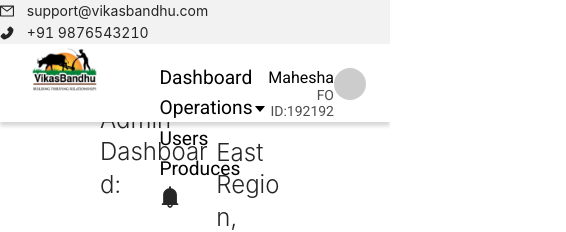
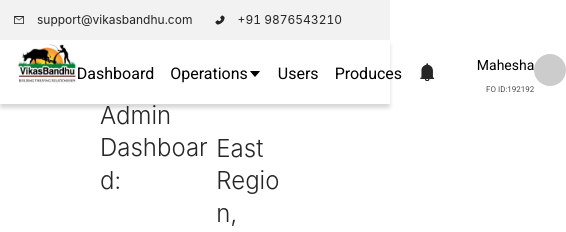
Before and after one commit to deVamshi/vikas_admin, a React (Create React App) app: page / in a window 390 px wide. Shown: the top 232 px of the page, 566 px wide, since content can reach past the window. Built offline with nearby package versions, Linux system fonts and the light colour scheme; no server answers.

Commit message:
app header media queries added, filtered out comments

```diff
--- a/src/App.scss
+++ b/src/App.scss
@@ -1,5 +1,64 @@
-/* Header */
+// Header
 @import url("https://fonts.googleapis.com/css2?family=Montserrat&display=swap");
+@media only screen and (max-width: 720px) {
+  /* For mobile phones: */
+  .header-breadcrumb {
+    color: black;
+    align-content: center;
+    width: 25rem !important;
+    height: 3rem;
+    font-size: 1rem !important;
+    align-items: center;
+    padding-top: 1.2rem;
+  }
+  .left-text-first {
+    font-size: 10px !important;
+  }
+  .standard-bar {
+    font-size: 12px !important;
+  }
+  .landing-page-header-bar {
+    background: #ffffff;
+    display: flex;
+    flex-direction: row;
+    height: 4rem !important;
+    width: 100%;
+    padding-left: 1rem;
+    padding-right: 1rem;
+    box-shadow: 0px 4px 4px rgba(0, 0, 0, 0.16);
+    position: absolute;
+    z-index: 1;
+  }
+  .col-2-2-2 {
+    flex-basis: 30%;
+    padding-top: 0.5rem !important;
+    align-items: center;
+    align-content: center;
+    text-align: right;
+    top: 20%;
+  }
+  .logo {
+    padding-left: 1px;
+
+    width: 3.8rem !important;
+    height: 3rem !important;
+    float: left;
+  }
+  .col-2 {
+    display: flex;
+    flex-direction: row;
+    flex-basis: 20% !important;
+  }
+  .col-22 {
+    display: flex;
+    flex-direction: row;
+    flex-basis: 80% !important;
+  }
+  .ant-breadcrumb-separator {
+    margin: 0 4px;
+    color: rgba(0, 0, 0, 0.45);
+  }
+}
 .navbar {
   z-index: 500;
   top: 0px;
@@ -7,10 +66,11 @@
   left: 0px;
   display: flex;
   background-color: #ffffff;
-  box-shadow: 0px 4px 4px 0 rgba(0, 0, 0, 0.25);
+  box-shadow: 0px 4px 4px rgba(0, 0, 0, 0.25);
   align-items: center;
   height: 80px;
 }
+
 .ant-anchor {
   display: flex;
   padding-left: 1rem;
@@ -99,6 +159,7 @@ a:focus::after {
   border-radius: 10;
   left: 0;
   bottom: 0;
+
   background: #12805c;
 }
 .item {
@@ -112,6 +173,11 @@ a:focus::after {
   display: flex;
   flex-direction: row;
   flex-basis: 50%;
+}
+.col-22 {
+  display: flex;
+  flex-direction: row;
+  flex-basis: 50% !important;
 }
 .col-2-2 {
   flex-direction: row-reverse;
@@ -167,14 +233,15 @@ a:focus::after {
   flex-direction: row;
   height: fit-content;
   width: 100%;
-  padding-left: 1.3rem;
-  padding-right: 1.5rem;
-  box-shadow: 0 4px 4px 0 rgba(0, 0, 0, 0.16);
+  padding-left: 1rem;
+  padding-right: 1rem;
+  box-shadow: 0px 4px 4px rgba(0, 0, 0, 0.16);
   position: absolute;
   z-index: 1;
 
   .logo {
-    padding-left: 10px;
+    padding-left: 1px;
+
     width: 4.8rem;
     height: 3.3rem;
     float: left;
@@ -235,10 +302,6 @@ a:focus::after {
 .ant-breadcrumb > span:last-child .ant-breadcrumb-separator {
   display: none;
 }
-.ant-breadcrumb-separator {
-  margin: 0 8px;
-  color: rgba(0, 0, 0, 0.45);
-}
 .ant-breadcrumb-link > .anticon + span,
 .ant-breadcrumb-link > .anticon + a {
   margin-left: 4px;
@@ -270,7 +333,34 @@ a:focus::after {
   margin-right: 4px;
   margin-left: 0;
 }
-/* Details */
+// Details
+@media only screen and (max-width: 720px) {
+  .cid {
+    display: inline-block;
+    font-family: Roboto;
+    font-style: normal;
+    font-weight: normal;
+    font-size: 8px !important;
+    line-height: 16px;
+    align-items: center;
+    text-align: right;
+
+    color: #4e4e4e;
+  }
+  .cname {
+    display: inline-block;
+    font-family: Roboto;
+    font-style: normal;
+    font-weight: 100 !important;
+    font-size: 14px !important;
+    line-height: 19px;
+    /* identical to box height */
+    align-items: center;
+    text-align: right;
+
+    color: #000000;
+  }
+}
 .details {
   margin: 0;
   position: relative;
@@ -291,7 +381,8 @@ a:focus::after {
 
   color: #4e4e4e;
 }
-.cname{
+.cname {
+  display: inline-block;
   font-family: Roboto;
   font-style: normal;
   font-weight: 500;
@@ -300,6 +391,7 @@ line-height: 19px;
   /* identical to box height */
   align-items: center;
   text-align: right;
+
   color: #000000;
 }
 .row-2-70 {
--- a/src/App.tsx
+++ b/src/App.tsx
@@ -3,16 +3,8 @@ import "./dashboard-ui/dashboard.scss";
 import "./App.scss";
 import AppHeader from "./components/common/AppHeader";
 import Register from "./components/register/Register";
-import {
-  BrowserRouter as Router,
-  Route,
-  Link,
-  BrowserRouter,
-  Routes,
-} from "react-router-dom";
+import { BrowserRouter as Router, Route, Routes } from "react-router-dom";
 import Dashboard from "./dashboard-ui";
-import { useEffect, useState } from "react";
-// const { Header, Content } = Layout;
 function App() {
   return (
     <Router>
@@ -21,7 +13,6 @@ function App() {
           <AppHeader />
         </Affix>
         <Routes>
-          <Route path="/register" element={<Register />} />
           <Route path="/" element={<Dashboard />} />
         </Routes>
       </div>
--- a/src/components/common/AppHeader.tsx
+++ b/src/components/common/AppHeader.tsx
@@ -1,159 +1,71 @@
-// import React from 'react';
-// import logo from './logo.svg';
-// // import './App.scss';
-// import Bar from './bar';
-
-// import Detail from './Detprof';
-// import { BrowserRouter as Router, Route, Link, BrowserRouter } from "react-router-dom";
-// import { Breadcrumb, Image, Modal } from 'antd';
-// import { Layout, Menu, Dropdown } from 'antd';
-// import { DownOutlined } from '@ant-design/icons';
-// import { CaretDownOutlined, BellFilled } from '@ant-design/icons';
-// // import './Anto.css';
-// import 'antd/dist/antd.css';
-// // import './App.css';
-// // import './index.css';
-
-// const menu = (
-  // <Menu>
-  //   <Menu.Item>
-  //     <Link to="/transactions">
-  //       Transactions
-  //     </Link>
-  //   </Menu.Item>
-  //   <Menu.Item>
-  //     <Link to="/matches">
-  //       Matches
-  //     </Link>
-  //   </Menu.Item>
-  // </Menu>
-// );
-
-
-// const { Header } = Layout;
-
-// function App() {
-
-
-//   return (
-//     <div className="container1">
-
-//       <div className="standard-bar">
-//         <Bar mail="    support@vikasbandhu.com" phone="+91 9876543210  " />
-//       </div>
-//       <div className="landing-page-header-bar">
-//         <div className="col-2">
-//           <Image className="logo" src="./logo192.png" preview={false} />
-//         </div>
-//         <div className="col-2">
-//           <div className="col-2-2">
-//             <Breadcrumb className="header-breadcrumb" separator=" " >
-//               <Breadcrumb.Item className="item button"><Link to="/">Dashboard</Link></Breadcrumb.Item>
-//               <Breadcrumb.Item>
-//                 <Dropdown overlay={menu}>
-//                   <a className="ant-dropdown-link" onClick={e => e.preventDefault()}>
-//                     Operations<CaretDownOutlined />
-//                   </a>
-//                 </Dropdown>
-//               </Breadcrumb.Item>
-//               <Breadcrumb.Item className="item button">
-//                 <Link to="/users">Users</Link>
-//               </Breadcrumb.Item>
-//               <Breadcrumb.Item className="item button" ><Link to="/produces">Produces</Link></Breadcrumb.Item>
-
-//               <Breadcrumb.Item className="item bell" >
-//                 <BellFilled style={{ fontSize: '115%' }} />
-//               </Breadcrumb.Item>
-//             </Breadcrumb>
-//           </div>
-//           <div className="col-2-2-2">
-//             <Detail />
-//           </div>
-
-//         </div>
-//       </div>
-
-//     </div>
-//   );
-
-
-// }
-
-// export default App;
-
-import Bar from './bar';
-
-
-
-import Detail from './Detprof';
-import { Link} from "react-router-dom";
-import { Breadcrumb, Image, Modal } from 'antd';
-import { Layout, Menu, Dropdown} from 'antd';
-import {CaretDownOutlined,BellFilled} from '@ant-design/icons';
-import 'antd/dist/antd.css';
+import Bar from "./bar";
+import Detail from "./Detprof";
+import { Link } from "react-router-dom";
+import { Breadcrumb, Image, Modal } from "antd";
+import { Layout, Menu, Dropdown } from "antd";
+import { CaretDownOutlined, BellFilled } from "@ant-design/icons";
+import "antd/dist/antd.css";
 
 const menu = (
   <Menu>
     <Menu.Item>
-    <Link to="/transactions">
-      Transactions
-    </Link>
+      <Link to="/transactions">Transactions</Link>
     </Menu.Item>
     <Menu.Item>
-    <Link to="/matches">
-      Matches
-    </Link>
+      <Link to="/matches">Matches</Link>
     </Menu.Item>
   </Menu>
 );
 
-
-const {Header}=Layout;
-
-function App() {
-
-    return(
+function AppHeader() {
+  return (
     <div className="container1">
-
       <div className="standard-bar">
-              <Bar mail="support@vikasbandhu.com    " phone="        +91 9876543210"/>
+        <Bar
+          mail="support@vikasbandhu.com    "
+          phone="        +91 9876543210"
+        />
       </div>
       <div className="landing-page-header-bar">
         <div className="col-2">
           <Image className="logo" src="./logo192.png" preview={false} />
         </div>
-        <div className="col-2">
+        <div className="col-22">
           <div className="col-2-2">
-          <Breadcrumb className="header-breadcrumb" separator=" " >
-               <Breadcrumb.Item className="item button"><Link to="/">Dashboard</Link></Breadcrumb.Item>
+            <Breadcrumb className="header-breadcrumb" separator=" ">
+              <Breadcrumb.Item className="item button">
+                <Link to="/">Dashboard</Link>
+              </Breadcrumb.Item>
               <Breadcrumb.Item>
                 <Dropdown overlay={menu}>
-                   <a className="ant-dropdown-link" onClick={e => e.preventDefault()}>
-                     Operations<CaretDownOutlined />
+                  <a
+                    className="ant-dropdown-link"
+                    onClick={(e) => e.preventDefault()}
+                  >
+                    Operations
+                    <CaretDownOutlined />
                   </a>
                 </Dropdown>
               </Breadcrumb.Item>
               <Breadcrumb.Item className="item button">
                 <Link to="/users">Users</Link>
               </Breadcrumb.Item>
-               <Breadcrumb.Item className="item button" ><Link to="/produces">Produces</Link></Breadcrumb.Item>
-               <Breadcrumb.Item className="item bell" >
-                 <BellFilled style={{ fontSize: '115%' }} />
+              <Breadcrumb.Item className="item button">
+                <Link to="/produces">Produces</Link>
+              </Breadcrumb.Item>
+              <Breadcrumb.Item className="item bell">
+                <BellFilled style={{ fontSize: "115%" }} />
               </Breadcrumb.Item>
             </Breadcrumb>
           </div>
 
-
           <div className="col-2-2-2">
-        <Detail/>
+            <Detail />
           </div>
         </div>
       </div>
     </div>
-
   );
-
-
 }
 
-export default App;
+export default AppHeader;
--- a/src/components/common/Footer.tsx
+++ b/src/components/common/Footer.tsx
@@ -2,7 +2,6 @@ import React from "react";
 import { Row, Col, Image } from "antd";
 import { MailOutlined, PhoneOutlined } from "@ant-design/icons";
 import { Typography } from "antd";
-// import samparkLogo from "../../images/sampark-logo.svg";
 
 const { Text } = Typography;
 function Footer() {
@@ -35,7 +34,6 @@ function Footer() {
           </Text>
           <br />
           <Image src={"./sampark-logo.svg"} width={200} height={50} />
-          {/* <img src={samparkLogo} /> */}
         </Col>
       </Row>
     </div>
--- a/src/dashboard-ui/components/actions_ui.tsx
+++ b/src/dashboard-ui/components/actions_ui.tsx
@@ -1,5 +1,3 @@
-import React from "react";
-
 import { Tabs } from "antd";
 import OngoingActions from "./ongoing_actions";
 
--- a/src/store/api/index.ts
+++ b/src/store/api/index.ts
@@ -30,5 +30,5 @@ export const fetchUsersDetails = async () => {
   );
   if (!res.ok) return [];
   const data = await res.json();
-  return data.scanResults;
+  return data.Result;
 };
```
Also changed, not shown: src/dashboard-ui/components/ongoing_actions.tsx (+2 -10 lines). Lines whose indentation alone changed are shown as unchanged.
